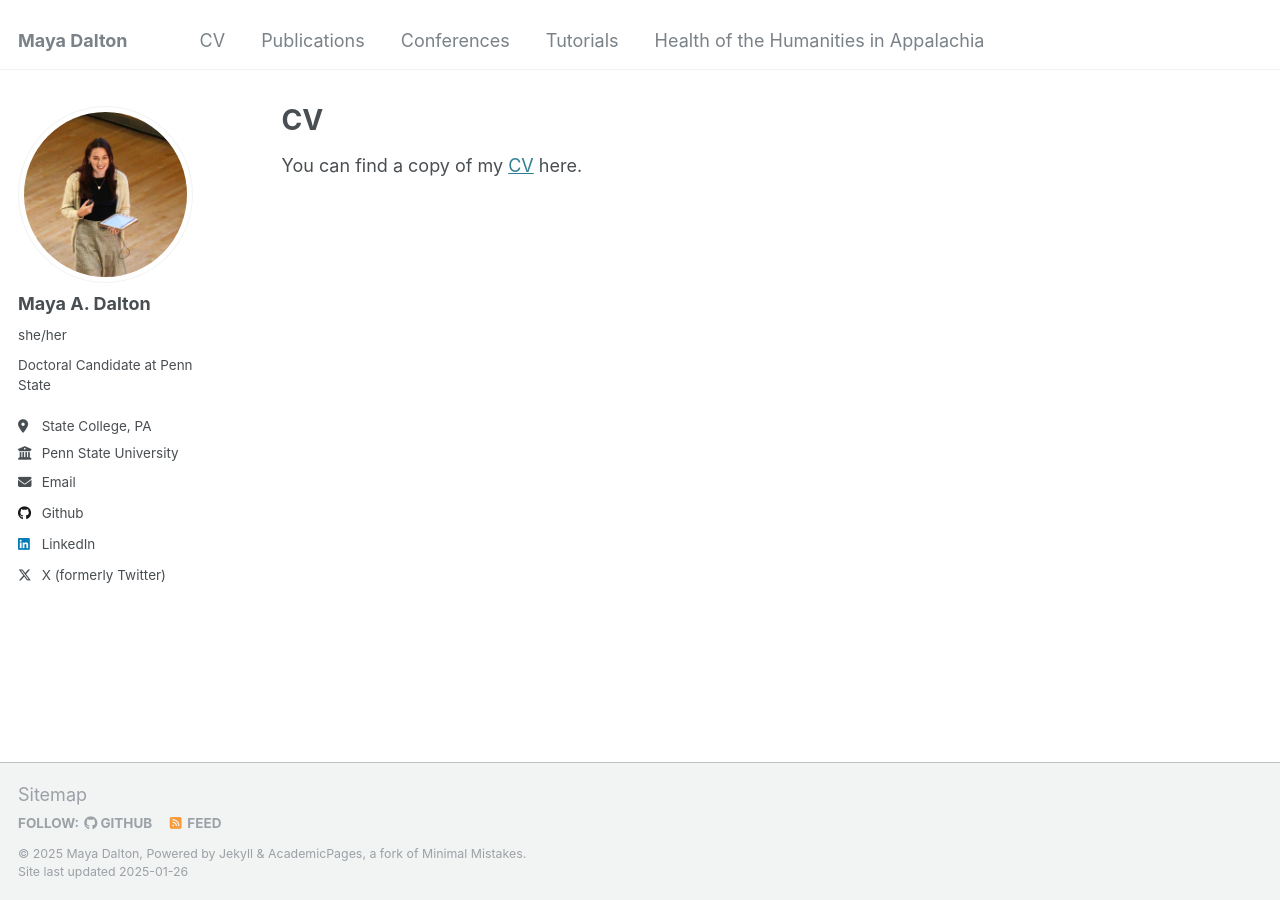
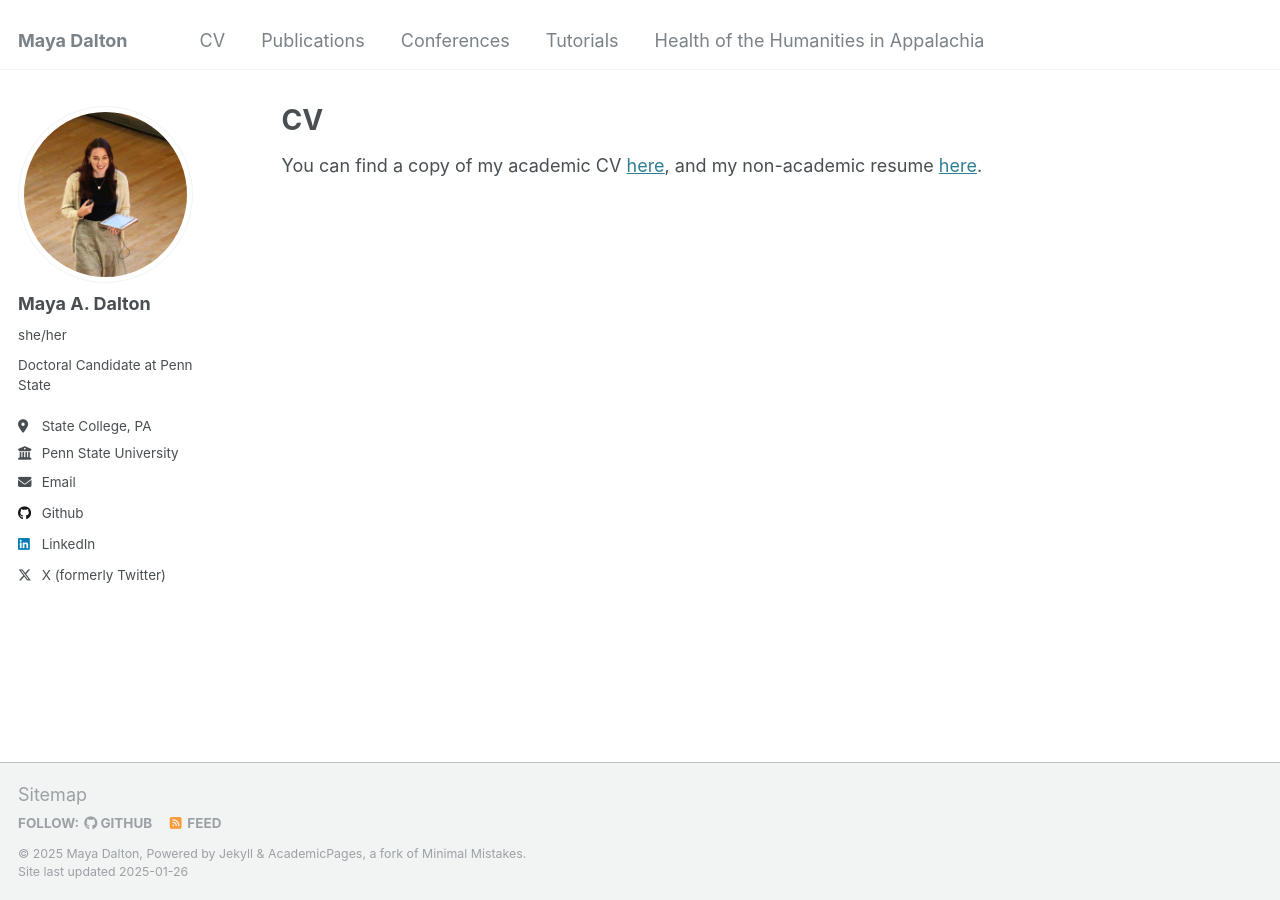
Before and after one commit to mdalton21/mdalton21.github.io, a Jekyll site: the page built from _pages/cv.md, in a window 1280 px wide. Built offline with Jekyll 4.4.1, drawn with Linux system fonts in a browser that asks for light colours.

Commit message:
Updating CV

```diff
--- a/_pages/cv.md
+++ b/_pages/cv.md
@@ -7,4 +7,4 @@ redirect_from:
   - /resume
 ---
 
-You can find a copy of my [CV](/files/Dalton_CV.pdf) here.
+You can find a copy of my academic CV [here](/files/Dalton_CV.pdf), and my non-academic resume [here](/files/Dalton_Resume.pdf).
```
Also changed, not shown: 5 other files.
